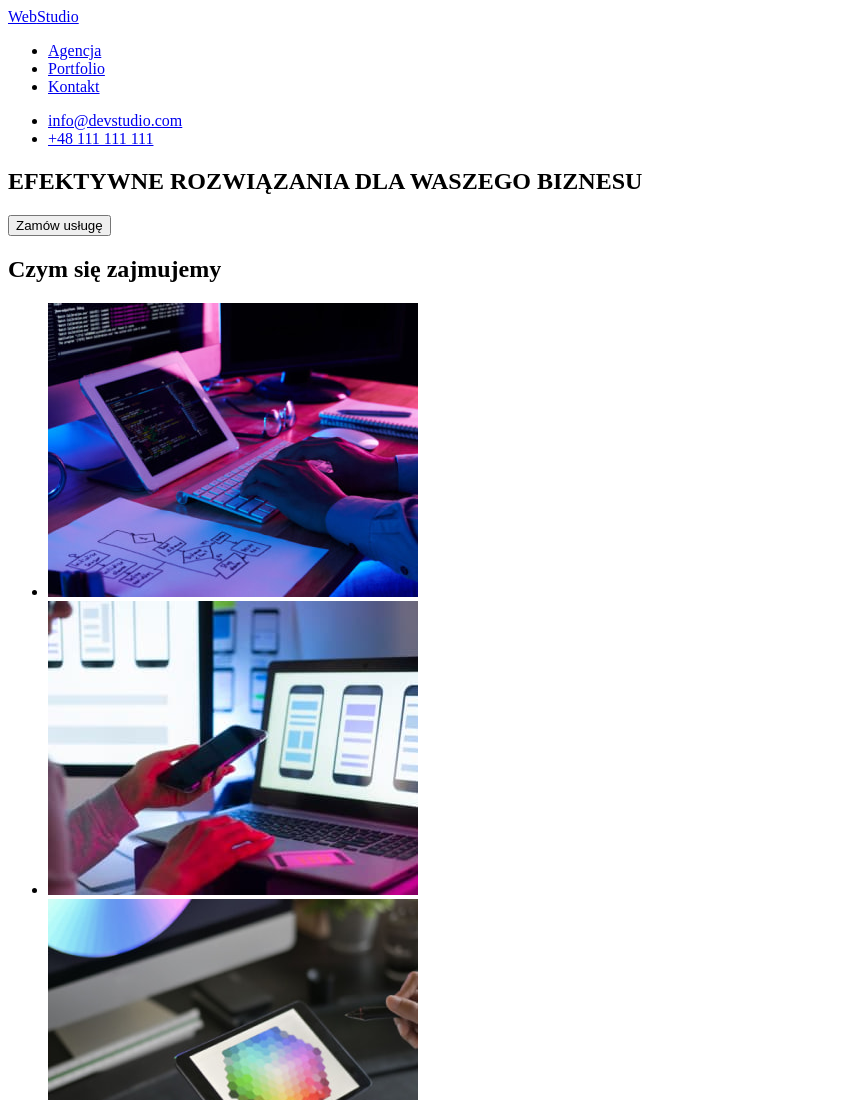
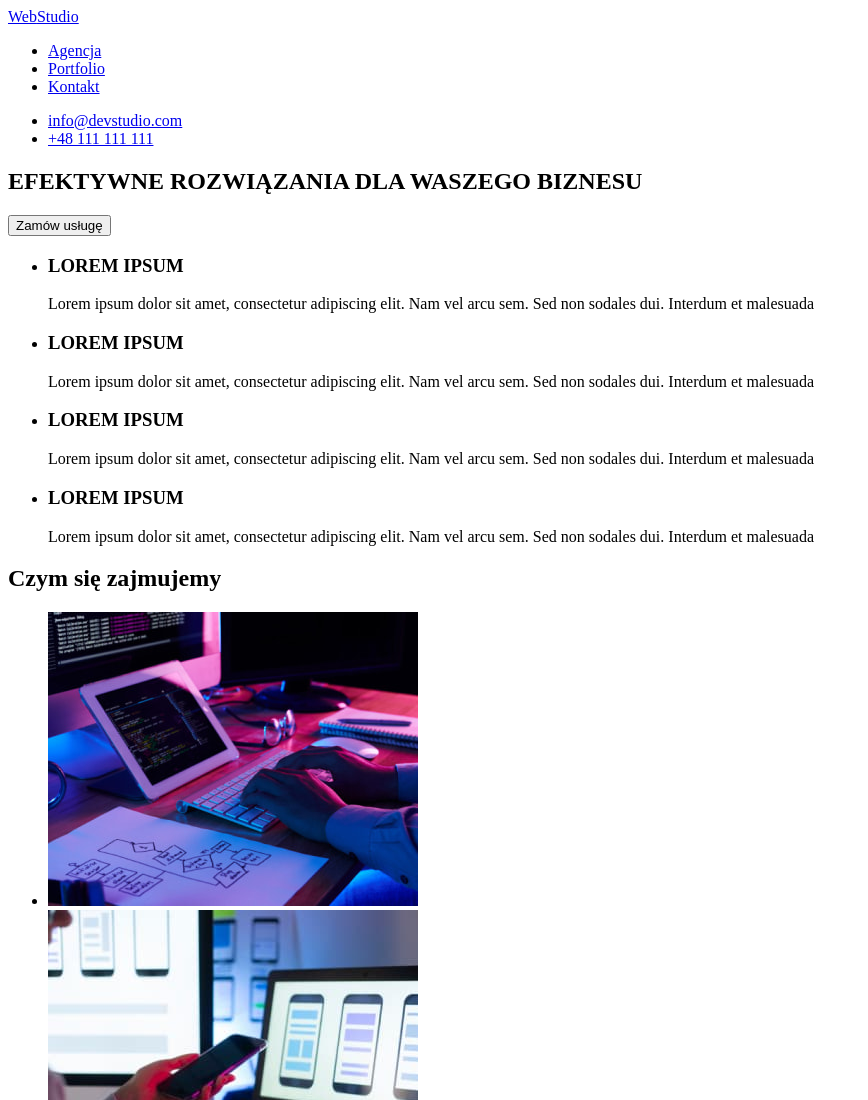
Before and after one commit to andrzejkubiczek/goit-markup-hw-01, a plain HTML site: page index.html in a window 1280 px wide. Shown: the top 1100 px of the page, without its empty margins (0-868 px from the left). Drawn offline with Linux system fonts and the light colour scheme.

Commit message:
add text div in main

```diff
--- a/index.html
+++ b/index.html
@@ -24,6 +24,38 @@
         <h1>EFEKTYWNE ROZWIĄZANIA DLA WASZEGO BIZNESU</h1>
         <button type="button">Zamów usługę</button>
       </section>
+      <div>
+        <ul>
+          <li>
+            <h3>LOREM IPSUM</h3>
+            <p>
+              Lorem ipsum dolor sit amet, consectetur adipiscing elit. Nam vel
+              arcu sem. Sed non sodales dui. Interdum et malesuada
+            </p>
+          </li>
+          <li>
+            <h3>LOREM IPSUM</h3>
+            <p>
+              Lorem ipsum dolor sit amet, consectetur adipiscing elit. Nam vel
+              arcu sem. Sed non sodales dui. Interdum et malesuada
+            </p>
+          </li>
+          <li>
+            <h3>LOREM IPSUM</h3>
+            <p>
+              Lorem ipsum dolor sit amet, consectetur adipiscing elit. Nam vel
+              arcu sem. Sed non sodales dui. Interdum et malesuada
+            </p>
+          </li>
+          <li>
+            <h3>LOREM IPSUM</h3>
+            <p>
+              Lorem ipsum dolor sit amet, consectetur adipiscing elit. Nam vel
+              arcu sem. Sed non sodales dui. Interdum et malesuada
+            </p>
+          </li>
+        </ul>
+      </div>
       <section>
         <h2>Czym się zajmujemy</h2>
         <ul>
```
